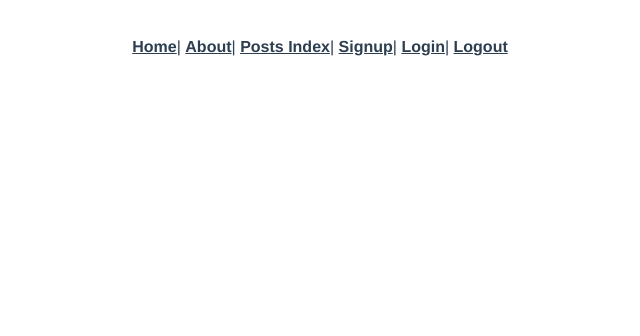
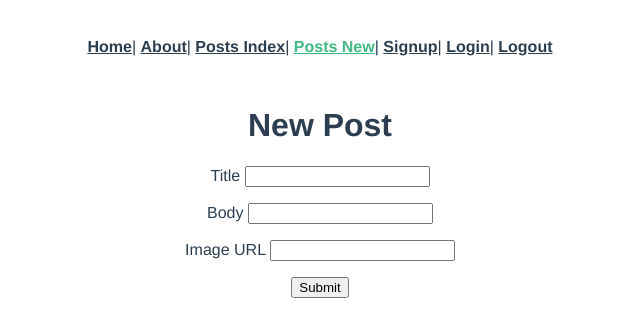
Before and after one commit to kazumasasama/blog-frontend, a Vue app: page /posts/new in a window 1280 px wide. Shown: the top 336 px of the page, without its empty margins (320-960 px from the left). Built offline with nearby package versions, Linux system fonts and the light colour scheme.

Commit message:
add PostNew

```diff
--- a/src/App.vue
+++ b/src/App.vue
@@ -3,6 +3,7 @@
     <router-link to="/">Home</router-link>|
     <router-link to="/about">About</router-link>|
     <router-link to="/posts">Posts Index</router-link>|
+    <router-link to="/posts/new">Posts New</router-link>|
     <router-link to="/signup">Signup</router-link>|
     <router-link to="/login">Login</router-link>|
     <router-link to="/logout">Logout</router-link>
--- a/src/router/index.js
+++ b/src/router/index.js
@@ -1,6 +1,7 @@
 import { createRouter, createWebHistory } from 'vue-router'
 import HomeView from '@/views/HomeView.vue'
 import PostsIndex from '@/views/PostsIndex.vue'
+import PostsNew from '@/views/PostsNew.vue'
 import SignupView from "@/views/SignupView.vue";
 import LoginView from "@/views/LoginView.vue";
 import LogoutView from "@/views/LogoutView.vue";
@@ -28,8 +29,11 @@
   },
   {
     path: '/posts',
-    name: 'post',
     component: PostsIndex
+  },
+  {
+    path: '/posts/new',
+    component: PostsNew
   },
   {
     path: '/about',
--- /dev/null
+++ b/src/views/PostsNew.vue
@@ -0,0 +1,54 @@
+<script>
+import axios from "axios";
+
+export default {
+  data() {
+    return {
+      errors: [],
+      newPost: {},
+    };
+  },
+  methods: {
+    submit() {
+      axios
+        .post("posts", this.newPost)
+        .then((response) => {
+          console.log(response.data);
+          this.$router.push("/posts");
+        })
+        .catch((error) => {
+          this.errors = error.response.data.errors;
+        });
+    },
+  },
+};
+</script>
+
+<template>
+  <div class="signup">
+    <form v-on:submit.prevent="submit()">
+      <h1>New Post</h1>
+      <ul>
+        <li v-for="error in errors" v-bind:key="error">{{ error }}</li>
+      </ul>
+      <div>
+        <label></label>
+        <p>
+          Title
+          <input type="text" v-model="newPost.title" />
+        </p>
+        <p>
+          Body
+          <input type="text" v-model="newPost.body" />
+        </p>
+        <p>
+          Image URL
+          <input type="text" v-model="newPost.image" />
+        </p>
+        <p>
+          <input type="submit" value="Submit" />
+        </p>
+      </div>
+    </form>
+  </div>
+</template>
```
